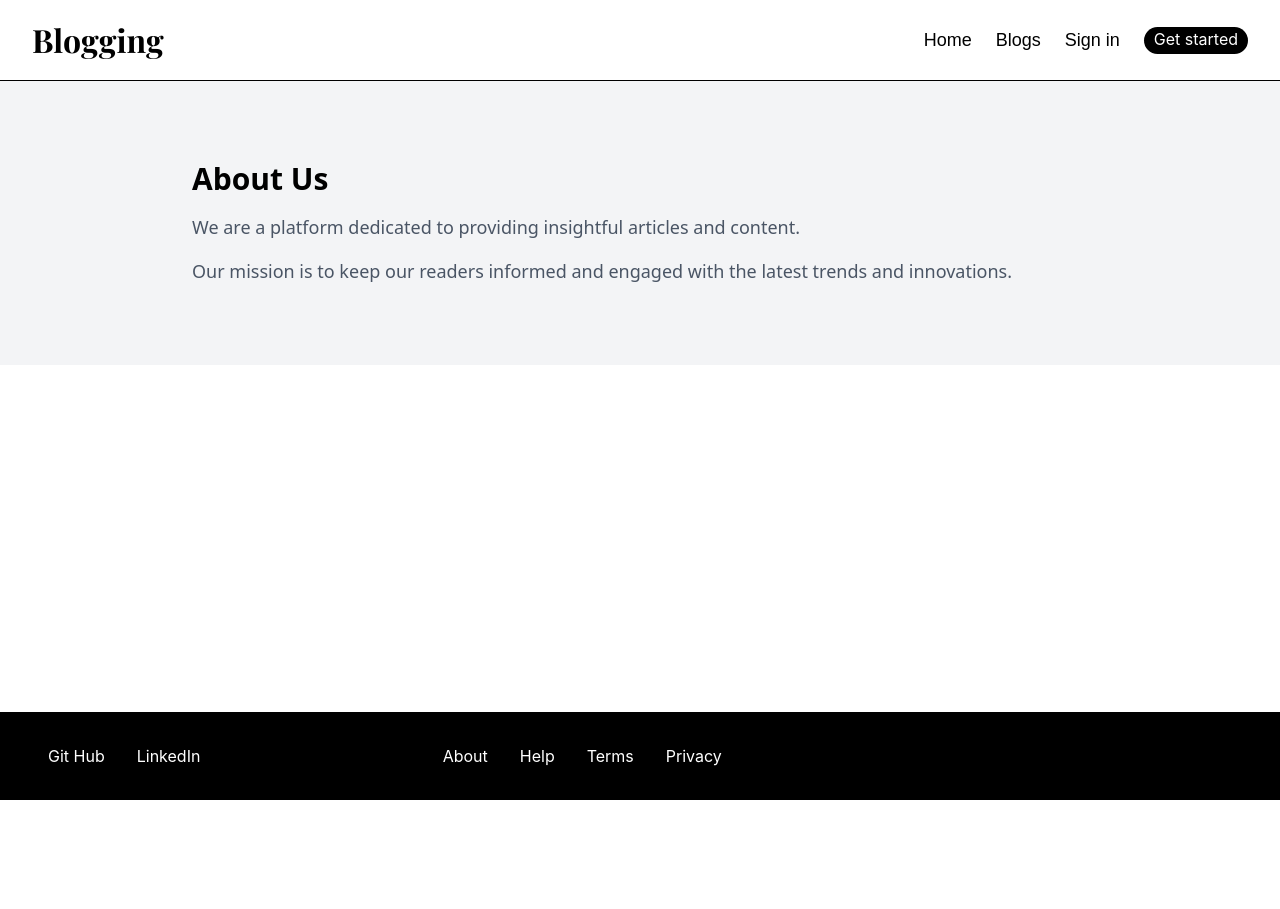
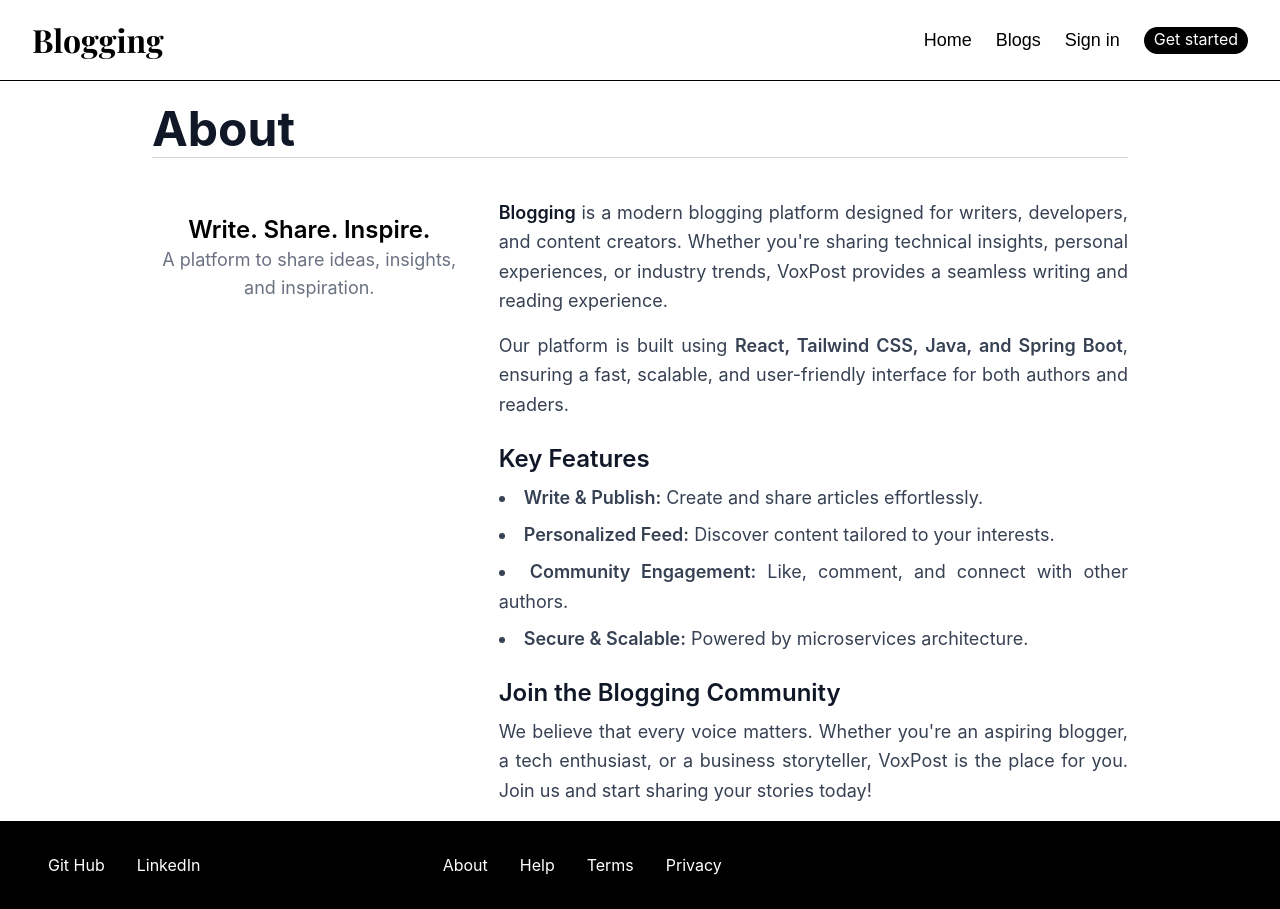
Before and after one commit to Mansoor-P/blog-application, a React (Vite) app in the folder blog-frontend/: page /about in a window 1280 px wide. Before the commit the page ends 800 px from the top, so only its background shows below. Built offline with nearby package versions, Linux system fonts and the light colour scheme.

Commit message:
Feat: Added About page component with initial structure and styling

```diff
--- a/blog-frontend/src/pages/AboutPage.jsx
+++ b/blog-frontend/src/pages/AboutPage.jsx
@@ -1,18 +1,88 @@
-import React from 'react';
+import React from "react";
 
 const AboutPage = () => {
   return (
-    <div className="font-sans bg-gray-100">
-      <section className="py-20 max-w-4xl mx-auto">
-        <h1 className="text-3xl font-semibold">About Us</h1>
-        <p className="mt-4 text-lg text-gray-600">
-          We are a platform dedicated to providing insightful articles and content.
-        </p>
-        <p className="mt-4 text-lg text-gray-600">
-          Our mission is to keep our readers informed and engaged with the latest trends and innovations.
-        </p>
-      </section>
-    </div>
+    <section className="max-w-5xl mx-auto mt-2 px-6 py-4">
+      {/* Heading */}
+      <h1 className="text-5xl font-bold text-gray-900 text-center lg:text-left">
+        About
+      </h1>
+      <div className="mt-1 border-t border-gray-300"></div>
+
+      {/* Main Content */}
+      <div className="flex flex-col lg:flex-row items-center lg:items-start mt-10 gap-8">
+        {/* Left Section - Image */}
+        <div className="flex flex-col items-center text-center lg:w-1/3">
+          {/* <img
+            src="#"
+            alt="Blogging Logo"
+            className="w-48 h-48 object-contain border-1 rounded-full border-gray-300 shadow-lg"
+          /> */}
+          <h2 className="text-2xl font-semibold mt-4">
+            Write. Share. Inspire.
+          </h2>
+          <p className="text-lg text-gray-500">
+            A platform to share ideas, insights, and inspiration.
+          </p>
+        </div>
+
+        {/* Right Section - Description */}
+        <div className="lg:w-2/3 text-gray-700 text-lg leading-relaxed text-justify">
+          <p>
+            <span className="font-semibold text-gray-900">Blogging</span> is a
+            modern blogging platform designed for writers, developers, and
+            content creators. Whether you're sharing technical insights,
+            personal experiences, or industry trends, VoxPost provides a
+            seamless writing and reading experience.
+          </p>
+          <p className="mt-4">
+            Our platform is built using{" "}
+            <span className="font-semibold">
+              React, Tailwind CSS, Java, and Spring Boot
+            </span>
+            , ensuring a fast, scalable, and user-friendly interface for both
+            authors and readers.
+          </p>
+
+          {/* Features Section */}
+          <div className="mt-6">
+            <h3 className="text-2xl font-semibold text-gray-900">
+              Key Features
+            </h3>
+            <ul className="list-disc list-inside mt-2 space-y-2 text-gray-700">
+              <li>
+                <span className="font-semibold">Write & Publish:</span> Create
+                and share articles effortlessly.
+              </li>
+              <li>
+                <span className="font-semibold">Personalized Feed:</span>{" "}
+                Discover content tailored to your interests.
+              </li>
+              <li>
+                <span className="font-semibold">Community Engagement:</span>{" "}
+                Like, comment, and connect with other authors.
+              </li>
+              <li>
+                <span className="font-semibold">Secure & Scalable:</span>{" "}
+                Powered by microservices architecture.
+              </li>
+            </ul>
+          </div>
+
+          {/* Community Section */}
+          <div className="mt-6">
+            <h3 className="text-2xl font-semibold text-gray-900">
+              Join the Blogging Community
+            </h3>
+            <p className="mt-2">
+              We believe that every voice matters. Whether you're an aspiring
+              blogger, a tech enthusiast, or a business storyteller, VoxPost is
+              the place for you. Join us and start sharing your stories today!
+            </p>
+          </div>
+        </div>
+      </div>
+    </section>
   );
 };
 
```
